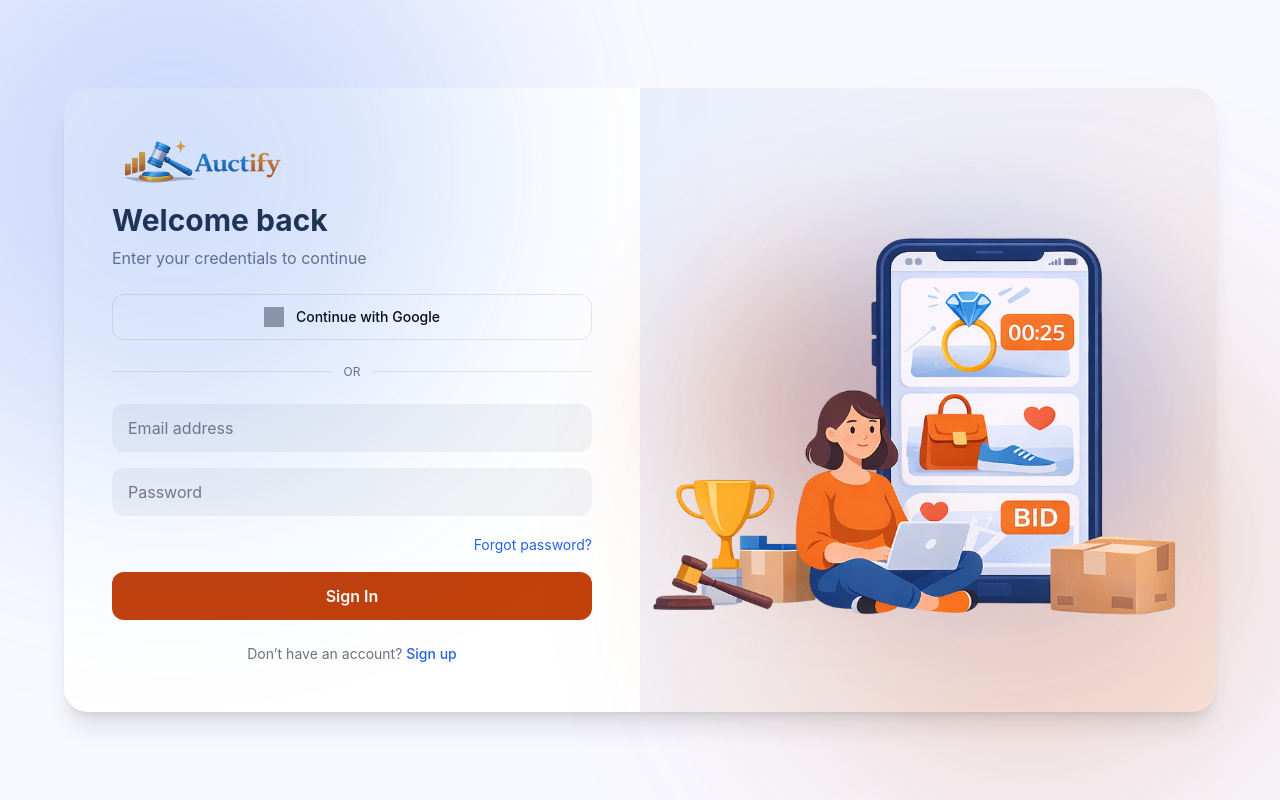
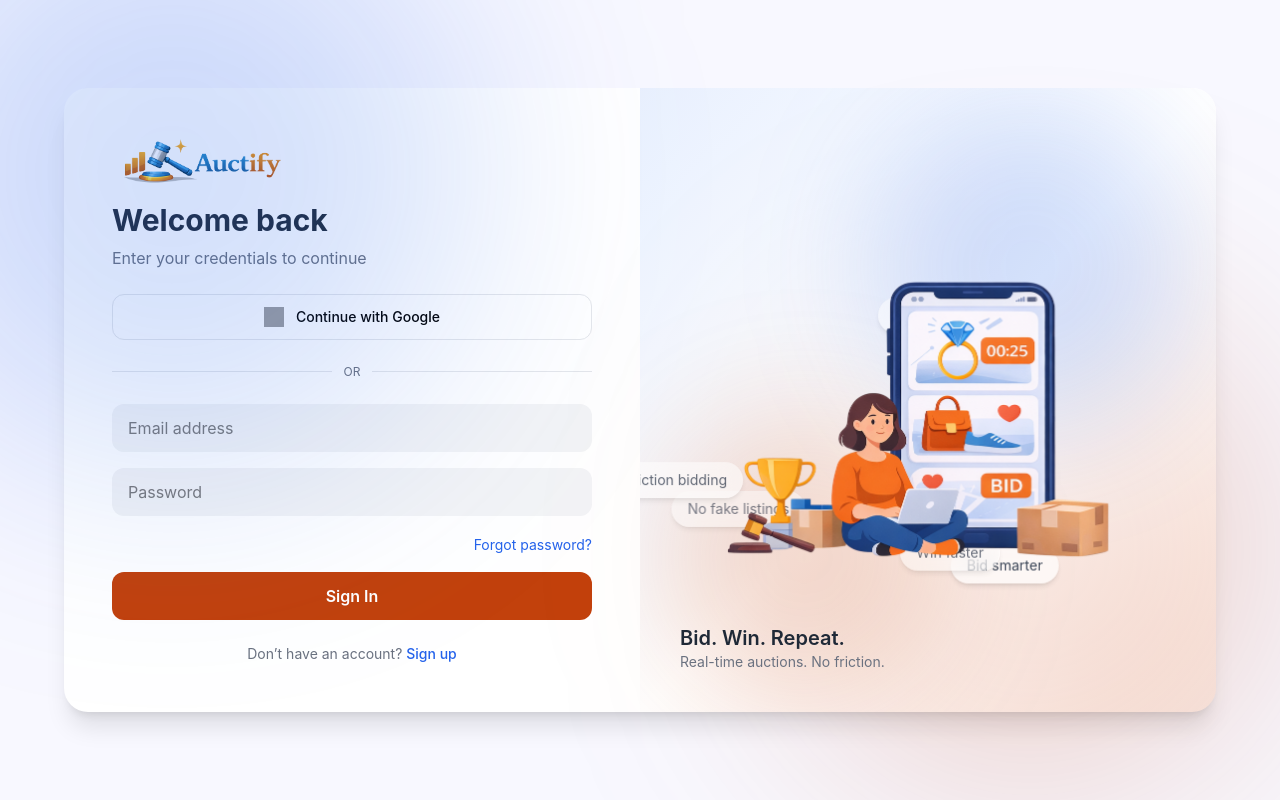
Before and after one commit to Amank-123/Auctify_Frontend, a React (Vite) app: page /auth/login in a window 1280 px wide. Built offline with nearby package versions, Linux system fonts and the light colour scheme; no server answers; grey boxes are pictures that could not be loaded.

Commit message:
Fixed the otp verification process

```diff
--- a/src/context/authContext.jsx
+++ b/src/context/authContext.jsx
@@ -25,6 +25,7 @@ const AuthProvider = ({ children }) => {
 
     const login = async (credentials) => {
         const res = await api.post(API_ENDPOINTS.Auth.LOGIN, credentials);
+        console.log(res);
         setUser(res.data.data);
         return res;
     };
--- a/src/features/auth/authAPI.js
+++ b/src/features/auth/authAPI.js
@@ -1,3 +1,4 @@
+import { API_ENDPOINTS } from "../../shared/constants/apiEndpoints";
 import { api } from "../../shared/services/axios";
 
 export const verifyOtp = async (email, otp) => {
--- a/src/features/auth/pages/loginPage.jsx
+++ b/src/features/auth/pages/loginPage.jsx
@@ -3,6 +3,8 @@ import { useAuth } from "../../../hooks/useAuth.js";
 import { Link, useNavigate } from "react-router-dom";
 import loginImage from "../../../assets/loginBg.png";
 import logo from "../../../assets/logo.png";
+import { motion, useViewportScroll } from "motion/react";
+import { showError, showSuccess } from "../../../shared/utils/toast.js";
 
 export default function LoginPage() {
     const { login } = useAuth();
@@ -14,6 +16,15 @@ export default function LoginPage() {
     });
 
     const [loading, setLoading] = useState(false);
+
+    const slogans = [
+        "Bid smarter",
+        "Win faster",
+        "Real-time auctions",
+        "No fake listings",
+        "Secure deals only",
+        "Zero friction bidding",
+    ];
 
     const handleChange = (e) => {
         setForm({
@@ -29,7 +40,7 @@ export default function LoginPage() {
             await login(form);
             navigate("/");
         } catch (err) {
-            console.error(err);
+            showError(err);
         } finally {
             setLoading(false);
         }
@@ -118,13 +129,77 @@ export default function LoginPage() {
                         </Link>
                     </p>
                 </div>
+                {/* RIGHT - VISUAL */}
+                <div className="hidden lg:flex relative overflow-hidden items-center justify-center">
+                    {/* Background gradient */}
+                    <div className="absolute inset-0 bg-gradient-to-br from-[#2563EB]/10 via-white to-[#C2410C]/10" />
 
-                {/* RIGHT - VISUAL */}
-                <div className="hidden lg:flex relative bg-linear-to-br from-[#2563EB]/10 to-[#C2410C]/10 items-center justify-center">
-                    <div className="absolute w-96 h-90 bg-[#2563EB]/20 rounded-full blur-3xl right-10" />
-                    <div className="absolute w-72 h-72 bg-[#C2410C]/20 rounded-full blur-3xl left-10" />
+                    {/* Animated blobs */}
+                    <motion.div
+                        animate={{ y: [0, -30, 0], x: [0, 20, 0] }}
+                        transition={{ duration: 8, repeat: Infinity, ease: "easeInOut" }}
+                        className="absolute w-80 h-80 bg-[#2563EB]/20 rounded-full blur-3xl top-10 right-10"
+                    />
 
-                    <img src={loginImage} alt="auction" className="relative z-10 bg-cover w-full" />
+                    <motion.div
+                        animate={{ y: [0, 30, 0], x: [0, -20, 0] }}
+                        transition={{ duration: 10, repeat: Infinity, ease: "easeInOut" }}
+                        className="absolute w-72 h-72 bg-[#C2410C]/20 rounded-full blur-3xl bottom-10 left-10"
+                    />
+
+                    {/* 🔥 BUBBLES */}
+                    {slogans.map((text, i) => {
+                        const randomX = () => Math.random() * 600 - 300;
+                        const randomY = () => Math.random() * 400 - 200;
+
+                        return (
+                            <motion.div
+                                key={i}
+                                initial={{
+                                    x: randomX(),
+                                    y: randomY(),
+                                    opacity: 0,
+                                }}
+                                animate={{
+                                    x: [randomX(), randomX(), randomX(), randomX()],
+                                    y: [randomY(), randomY(), randomY(), randomY()],
+                                    opacity: [0, 1, 1, 0],
+                                }}
+                                transition={{
+                                    duration: 14 + Math.random() * 10, // different speed per bubble
+                                    repeat: Infinity,
+                                    ease: "linear", // smoother than easeInOut for wandering
+                                    delay: i * 0.1, // stagger start
+                                }}
+                                className="absolute text-sm px-4 py-2 z-20 rounded-full
+                       bg-white/70 backdrop-blur-md shadow-md
+                       text-gray-700 whitespace-nowrap"
+                            >
+                                {text}
+                            </motion.div>
+                        );
+                    })}
+
+                    {/* Main image */}
+                    <motion.img
+                        src={loginImage}
+                        alt="auction"
+                        initial={{ opacity: 0, scale: 0.9 }}
+                        animate={{ opacity: 1, scale: 1 }}
+                        transition={{ duration: 0.6 }}
+                        className="relative z-30 w-[420px]"
+                    />
+
+                    {/* Headline */}
+                    <motion.div
+                        initial={{ opacity: 0, y: 20 }}
+                        animate={{ opacity: 1, y: 0 }}
+                        transition={{ delay: 0.6 }}
+                        className="absolute bottom-10 left-10"
+                    >
+                        <h2 className="text-xl font-semibold text-[#1F2937]">Bid. Win. Repeat.</h2>
+                        <p className="text-sm text-[#6B7280]">Real-time auctions. No friction.</p>
+                    </motion.div>
                 </div>
             </div>
         </div>
--- a/src/features/auth/pages/otpPage.jsx
+++ b/src/features/auth/pages/otpPage.jsx
@@ -3,6 +3,7 @@ import { useNavigate, useLocation } from "react-router-dom";
 import { api } from "@/shared/services/axios.js";
 import { showError, showSuccess } from "@/shared/utils/toast.js";
 import { API_ENDPOINTS } from "@/shared/constants/apiEndpoints.js";
+import { verifyOtp } from "../authAPI";
 
 export default function OtpPage() {
     const navigate = useNavigate();
@@ -50,7 +51,7 @@ export default function OtpPage() {
 
     // 🚀 verify OTP
     const handleVerify = async () => {
-        const finalOtp = otp.join("");
+        const finalOtp = otp.join("").trim();
 
         if (finalOtp.length !== 6) {
             showError("Enter complete OTP");
@@ -61,7 +62,7 @@ export default function OtpPage() {
             setLoading(true);
             console.log(email, finalOtp);
             await verifyOtp(email, finalOtp);
-            showSuccess("Account verified 🎉");
+            showSuccess("Account verified ");
             navigate("/auth/success");
         } catch (err) {
             showError(err.response?.data?.message || "Invalid OTP");
@@ -73,10 +74,10 @@ export default function OtpPage() {
     // 🔁 resend OTP
     const handleResend = async () => {
         try {
+            setTimer(30);
             await api.post(API_ENDPOINTS.Otp.RESEND, { email });
             showSuccess("OTP sent again");
-
-            setTimer(30);
+            setOtp(["", "", "", "", "", ""]);
         } catch (err) {
             showError("Failed to resend OTP");
         }
```
